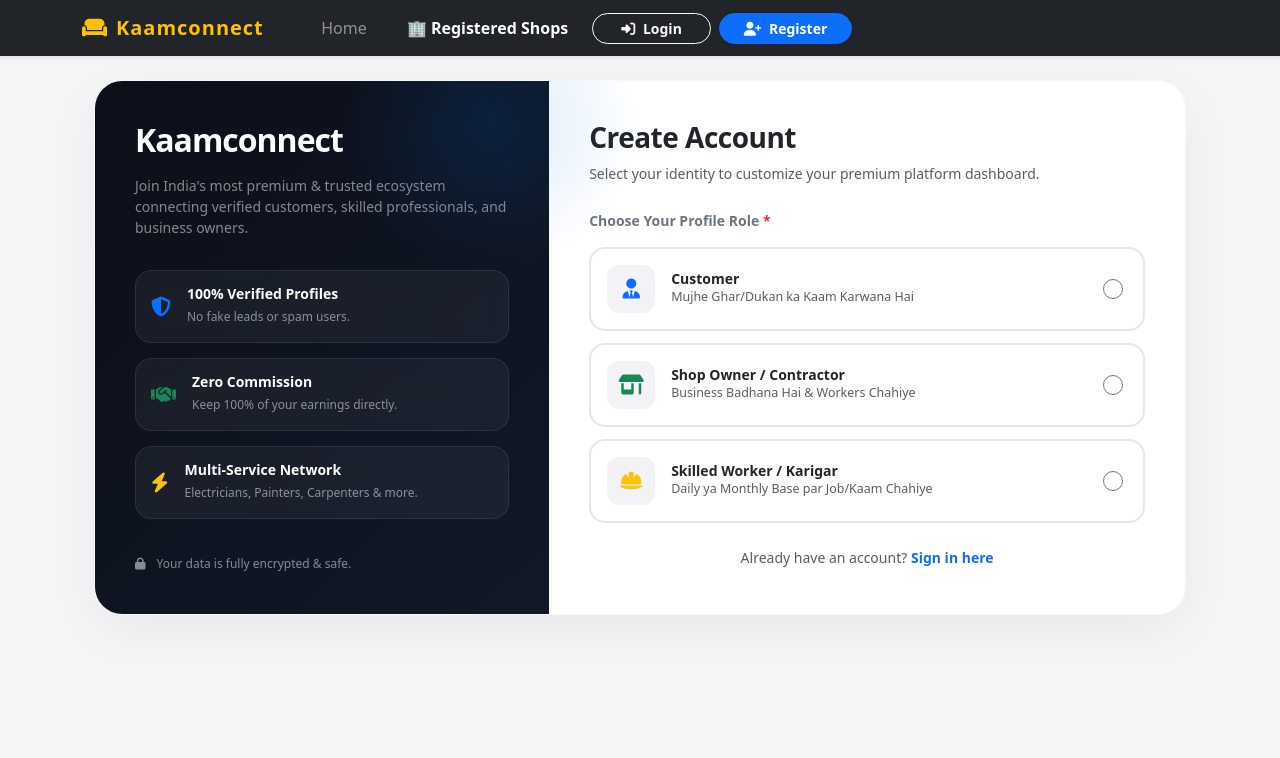
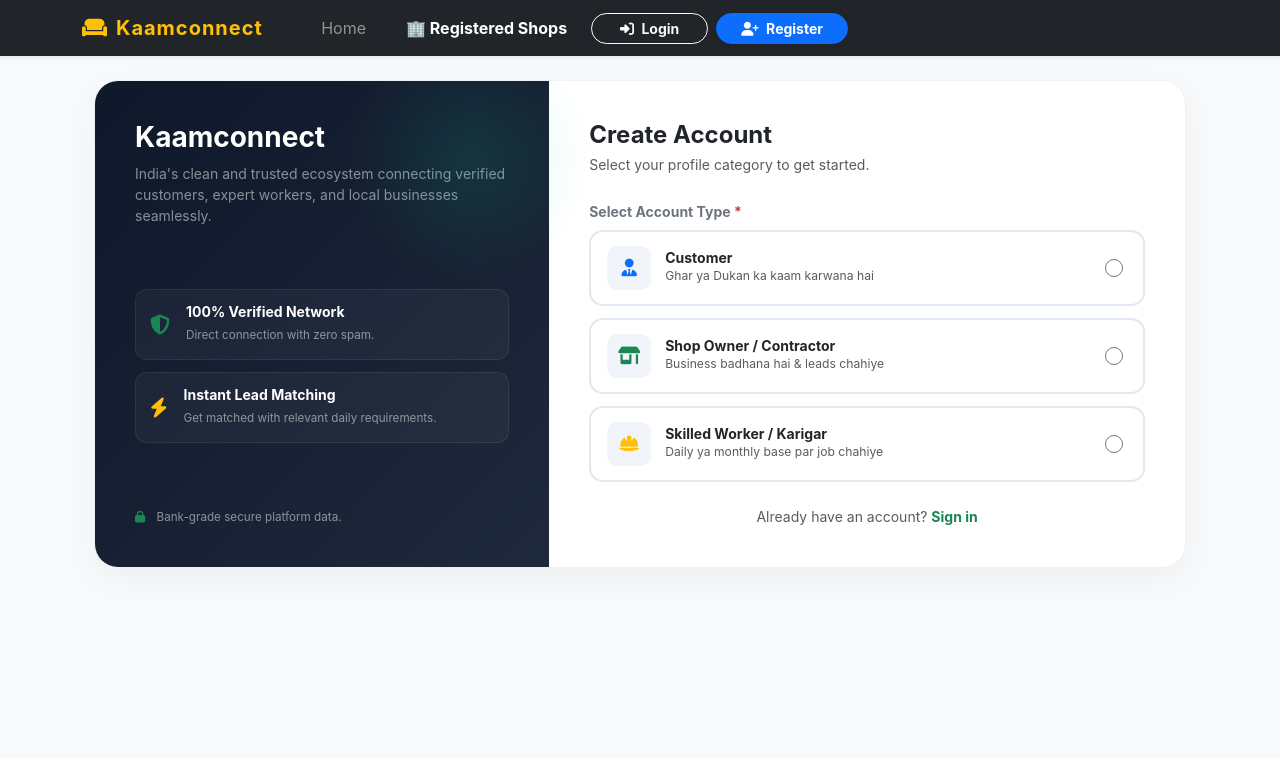
Before and after one commit to kaamconnect01/kaamconnect, a Flask app: page /signup in a window 1280 px wide. Shown: the top 758 px of the page. Run offline with Flask 3, Linux system fonts and the light colour scheme; some libraries are stand-ins or nearby versions.

Commit message:
Update signup.html

```diff
--- a/templates/signup.html
+++ b/templates/signup.html
@@ -2,30 +2,32 @@
 {% block content %}
 <style>
     /* =========================================
-       PREMIUM APPLE-STYLE SIGNUP DESIGN (MOBILE OPTIMIZED)
+       GROWW-INSPIRED CLEAN & MODERN SIGNUP DESIGN
        ========================================= */
     :root {
-        --apple-blue: #0071e3;
-        --apple-dark: #1d1d1f;
-        --apple-gray: #86868b;
-        --apple-bg: #fbfbfd;
+        --groww-green: #00d09c;
+        --groww-green-dark: #00b386;
+        --groww-dark: #191c1f;
+        --groww-gray: #7c828a;
+        --groww-bg: #f8f9fa;
     }
 
     body {
-        background-color: #f5f5f7;
+        background-color: var(--groww-bg);
+        font-family: -apple-system, BlinkMacSystemFont, "Segoe UI", Roboto, Helvetica, Arial, sans-serif;
     }
 
     .signup-container {
         background: #ffffff;
-        border-radius: 28px;
-        box-shadow: 0 15px 50px rgba(0,0,0,0.05);
+        border-radius: 24px;
+        box-shadow: 0 10px 30px rgba(0, 0, 0, 0.04);
         overflow: hidden;
-        border: 1px solid rgba(0,0,0,0.03);
+        border: 1px solid #edf2f7;
     }
 
-    /* Branding Window Layout */
+    /* Left Branding Sidebar */
     .brand-side {
-        background: linear-gradient(135deg, #0b0f19 0%, #111827 100%);
+        background: linear-gradient(135deg, #0f172a 0%, #1e293b 100%);
         color: white;
         padding: 40px;
         display: flex;
@@ -34,15 +36,15 @@
         position: relative;
     }
     .brand-side::before {
-        content: ''; position: absolute; top: -20%; right: -20%;
-        width: 300px; height: 300px; background: radial-gradient(circle, rgba(0, 113, 227, 0.15) 0%, transparent 70%);
+        content: ''; position: absolute; top: -10%; right: -10%;
+        width: 250px; height: 250px; background: radial-gradient(circle, rgba(0, 208, 156, 0.12) 0%, transparent 70%);
     }
 
     .form-side {
         padding: 40px;
     }
 
-    /* Premium Identity Cards instead of Dropdown */
+    /* Role Cards Selection */
     .role-card-group {
         display: flex;
         flex-direction: column;
@@ -50,11 +52,11 @@
     }
 
     .role-card {
-        border: 2px solid #e5e5ea;
-        border-radius: 16px;
-        padding: 16px;
+        border: 2px solid #e2e8f0;
+        border-radius: 14px;
+        padding: 14px 16px;
         cursor: pointer;
-        transition: all 0.25s cubic-bezier(0.4, 0, 0.2, 1);
+        transition: all 0.2s ease;
         background-color: #ffffff;
         display: flex;
         align-items: center;
@@ -62,15 +64,14 @@
     }
 
     .role-card:hover {
-        border-color: #b0b0b5;
-        background-color: #fafafa;
+        border-color: #cbd5e1;
+        background-color: #fafbfc;
     }
 
-    /* Active State Style */
     .role-card.active {
-        border-color: var(--apple-blue);
-        background-color: rgba(0, 113, 227, 0.04);
-        box-shadow: 0 4px 12px rgba(0, 113, 227, 0.08);
+        border-color: var(--groww-green);
+        background-color: rgba(0, 208, 156, 0.03);
+        box-shadow: 0 4px 12px rgba(0, 208, 156, 0.08);
     }
 
     .role-card input[type="radio"] {
@@ -78,133 +79,109 @@
         right: 20px;
         top: 50%;
         transform: translateY(-50%);
-        width: 20px;
-        height: 20px;
-        accent-color: var(--apple-blue);
+        width: 18px;
+        height: 18px;
+        accent-color: var(--groww-green);
         cursor: pointer;
     }
 
     .role-icon-box {
-        width: 48px;
-        height: 48px;
-        border-radius: 12px;
-        background-color: #f2f2f7;
+        width: 44px;
+        height: 44px;
+        border-radius: 10px;
+        background-color: #f1f5f9;
         display: flex;
         align-items: center;
         justify-content: center;
-        margin-right: 16px;
-        font-size: 1.25rem;
-        transition: all 0.3s ease;
+        margin-right: 14px;
+        font-size: 1.1rem;
+        transition: all 0.2s ease;
     }
 
     .role-card.active .role-icon-box {
-        background-color: var(--apple-blue);
+        background-color: var(--groww-green);
         color: white !important;
     }
 
     .form-control, .form-select {
-        border-radius: 12px;
-        padding: 12px 16px;
-        border: 1px solid #d2d2d7;
-        background-color: #fbfbfd;
-        font-size: 0.95rem;
-        transition: all 0.3s ease;
+        border-radius: 10px;
+        padding: 11px 14px;
+        border: 1px solid #cbd5e1;
+        background-color: #ffffff;
+        font-size: 0.92rem;
+        transition: all 0.2s ease;
     }
     .form-control:focus, .form-select:focus {
-        border-color: var(--apple-blue);
-        box-shadow: 0 0 0 4px rgba(0, 113, 227, 0.1);
+        border-color: var(--groww-green);
+        box-shadow: 0 0 0 3px rgba(0, 208, 156, 0.15);
         background-color: #ffffff;
     }
 
     .input-group-text {
-        background-color: #fbfbfd;
-        border: 1px solid #d2d2d7;
-        border-radius: 12px 0 0 12px;
-        color: var(--apple-gray);
+        background-color: #f8fafc;
+        border: 1px solid #cbd5e1;
+        border-radius: 10px 0 0 10px;
+        color: var(--groww-gray);
     }
     .has-icon .form-control {
-        border-radius: 0 12px 12px 0;
+        border-radius: 0 10px 10px 0;
     }
 
-    .apple-btn-primary {
-        background: linear-gradient(90deg, #0071e3, #005bb5);
-        color: white;
-        border-radius: 980px;
-        padding: 14px;
-        font-weight: 600;
+    .groww-btn-primary {
+        background: var(--groww-green);
+        color: #0f172a;
+        border-radius: 12px;
+        padding: 13px;
+        font-weight: 700;
         border: none;
-        transition: all 0.3s ease;
-        box-shadow: 0 5px 15px rgba(0, 113, 227, 0.2);
+        transition: all 0.2s ease;
+        box-shadow: 0 4px 12px rgba(0, 208, 156, 0.25);
     }
-    .apple-btn-primary:hover {
-        transform: scale(1.01);
-        box-shadow: 0 8px 20px rgba(0, 113, 227, 0.3);
-        color: white;
+    .groww-btn-primary:hover {
+        background: var(--groww-green-dark);
+        color: #0f172a;
+        box-shadow: 0 6px 16px rgba(0, 208, 156, 0.35);
     }
 
     .trust-item {
-        background: rgba(255, 255, 255, 0.05);
-        border: 1px solid rgba(255, 255, 255, 0.08);
-        padding: 15px;
-        border-radius: 16px;
-        margin-bottom: 15px;
-        backdrop-filter: blur(10px);
+        background: rgba(255, 255, 255, 0.04);
+        border: 1px solid rgba(255, 255, 255, 0.07);
+        padding: 14px;
+        border-radius: 12px;
+        margin-bottom: 12px;
     }
 
-    /* Enhanced Smooth Animations */
     @keyframes fadeInUp {
-        0% { opacity: 0; transform: translateY(15px); }
+        0% { opacity: 0; transform: translateY(10px); }
         100% { opacity: 1; transform: translateY(0); }
     }
     .dynamic-field-anim {
-        animation: fadeInUp 0.4s cubic-bezier(0.16, 1, 0.3, 1) forwards;
+        animation: fadeInUp 0.3s ease forwards;
     }
 
-    /* Mobile Responsive Tweaks */
     @media (max-width: 991.98px) {
-        .form-side {
-            padding: 24px 20px;
-        }
-        .brand-side {
-            padding: 30px 20px;
-        }
-        .role-card {
-            padding: 12px;
-        }
-        .role-icon-box {
-            width: 40px;
-            height: 40px;
-            margin-right: 12px;
-            font-size: 1.1rem;
-        }
+        .form-side { padding: 24px 20px; }
+        .brand-side { padding: 30px 20px; }
     }
 </style>
 
-<div class="container mt-3 mb-5">
+<div class="container mt-4 mb-5">
     <div class="row signup-container g-0 d-flex flex-column-reverse flex-lg-row">
 
+        <!-- Left Banner Sidebar -->
         <div class="col-lg-5 brand-side">
             <div>
-                <h2 class="fw-bold mb-3" style="letter-spacing: -1px;">Kaamconnect</h2>
-                <p class="text-white-50 small">Join India's most premium & trusted ecosystem connecting verified customers, skilled professionals, and business owners.</p>
+                <h3 class="fw-bold mb-2 tracking-tight">Kaamconnect</h3>
+                <p class="text-white-50 small">India's clean and trusted ecosystem connecting verified customers, expert workers, and local businesses seamlessly.</p>
             </div>
 
             <div class="my-3">
                 <div class="trust-item">
                     <div class="d-flex align-items-center">
-                        <i class="fa-solid fa-shield-halved text-primary fa-lg me-3"></i>
+                        <i class="fa-solid fa-shield-halved text-success fa-lg me-3"></i>
                         <div>
-                            <h6 class="mb-0 fw-bold text-white small">100% Verified Profiles</h6>
-                            <small class="text-white-50" style="font-size: 0.75rem;">No fake leads or spam users.</small>
-                        </div>
-                    </div>
-                </div>
-                <div class="trust-item">
-                    <div class="d-flex align-items-center">
-                        <i class="fa-solid fa-handshake text-success fa-lg me-3"></i>
-                        <div>
-                            <h6 class="mb-0 fw-bold text-white small">Zero Commission</h6>
-                            <small class="text-white-50" style="font-size: 0.75rem;">Keep 100% of your earnings directly.</small>
+                            <h6 class="mb-0 fw-bold text-white small">100% Verified Network</h6>
+                            <small class="text-white-50" style="font-size: 0.73rem;">Direct connection with zero spam.</small>
                         </div>
                     </div>
                 </div>
@@ -212,28 +189,29 @@
                     <div class="d-flex align-items-center">
                         <i class="fa-solid fa-bolt text-warning fa-lg me-3"></i>
                         <div>
-                            <h6 class="mb-0 fw-bold text-white small">Multi-Service Network</h6>
-                            <small class="text-white-50" style="font-size: 0.75rem;">Electricians, Painters, Carpenters & more.</small>
+                            <h6 class="mb-0 fw-bold text-white small">Instant Lead Matching</h6>
+                            <small class="text-white-50" style="font-size: 0.73rem;">Get matched with relevant daily requirements.</small>
                         </div>
                     </div>
                 </div>
             </div>
 
             <div>
-                <small class="text-white-50" style="font-size: 0.75rem;"><i class="fa-solid fa-lock me-2"></i> Your data is fully encrypted & safe.</small>
+                <small class="text-white-50" style="font-size: 0.73rem;"><i class="fa-solid fa-lock me-2 text-success"></i> Bank-grade secure platform data.</small>
             </div>
         </div>
 
+        <!-- Right Form Side -->
         <div class="col-lg-7 form-side">
             <div class="mb-4">
-                <h3 class="fw-bold text-dark" style="letter-spacing: -0.5px;">Create Account</h3>
-                <p class="text-muted small">Select your identity to customize your premium platform dashboard.</p>
+                <h4 class="fw-bold text-dark mb-1">Create Account</h4>
+                <p class="text-muted small">Select your profile category to get started.</p>
             </div>
 
             <form method="POST">
 
                 <div class="mb-4">
-                    <label class="form-label fw-bold small text-secondary mb-3">Choose Your Profile Role <span class="text-danger">*</span></label>
+                    <label class="form-label fw-bold small text-secondary mb-2">Select Account Type <span class="text-danger">*</span></label>
                     <div class="role-card-group">
 
                         <div class="role-card" id="card_customer" onclick="selectRole('customer')">
@@ -242,7 +220,7 @@
                             </div>
                             <div class="flex-grow-1 pe-4">
                                 <h6 class="fw-bold text-dark mb-0 small">Customer</h6>
-                                <p class="text-muted mb-0" style="font-size: 0.78rem;">Mujhe Ghar/Dukan ka Kaam Karwana Hai</p>
+                                <p class="text-muted mb-0" style="font-size: 0.76rem;">Ghar ya Dukan ka kaam karwana hai</p>
                             </div>
                             <input type="radio" name="role" id="role_customer" value="customer" required>
                         </div>
@@ -253,7 +231,7 @@
                             </div>
                             <div class="flex-grow-1 pe-4">
                                 <h6 class="fw-bold text-dark mb-0 small">Shop Owner / Contractor</h6>
-                                <p class="text-muted mb-0" style="font-size: 0.78rem;">Business Badhana Hai & Workers Chahiye</p>
+                                <p class="text-muted mb-0" style="font-size: 0.76rem;">Business badhana hai & leads chahiye</p>
                             </div>
                             <input type="radio" name="role" id="role_shop_owner" value="shop_owner">
                         </div>
@@ -264,7 +242,7 @@
                             </div>
                             <div class="flex-grow-1 pe-4">
                                 <h6 class="fw-bold text-dark mb-0 small">Skilled Worker / Karigar</h6>
-                                <p class="text-muted mb-0" style="font-size: 0.78rem;">Daily ya Monthly Base par Job/Kaam Chahiye</p>
+                                <p class="text-muted mb-0" style="font-size: 0.76rem;">Daily ya monthly base par job chahiye</p>
                             </div>
                             <input type="radio" name="role" id="role_worker" value="worker">
                         </div>
@@ -272,6 +250,7 @@
                     </div>
                 </div>
 
+                <!-- Common Credentials Fields -->
                 <div id="commonCredentials" style="display: none;" class="dynamic-field-anim">
                     <div class="row g-3 mb-3">
                         <div class="col-12">
@@ -294,28 +273,29 @@
                             <label class="form-label small fw-bold text-secondary">Password</label>
                             <div class="input-group has-icon">
                                 <span class="input-group-text"><i class="fa-solid fa-lock"></i></span>
-                                <input type="password" name="password" class="form-control" required placeholder="Create strong password">
+                                <input type="password" name="password" class="form-control" required placeholder="Create password">
                             </div>
                         </div>
                     </div>
                 </div>
 
+                <!-- Professional & Shop Fields (Dynamic) -->
                 <div id="proFields" style="display: none;" class="dynamic-field-anim">
-                    <hr class="text-muted my-4">
-                    <h6 class="fw-bold text-dark mb-3"><i class="fa-solid fa-briefcase me-2 text-primary"></i>Professional Information</h6>
+                    <hr class="text-muted my-3 opacity-25">
+                    <h6 class="fw-bold text-dark mb-3 small"><i class="fa-solid fa-briefcase me-2 text-success"></i>Professional Details</h6>
 
-                    <!-- Shop Name Input Field -->
-                    <div class="mb-3" id="shop_name_group">
-                        <label class="form-label fw-bold text-secondary">Shop / Business Name</label>
+                    <!-- Shop Name Input Field (Shown ONLY for Shop Owners) -->
+                    <div class="mb-3" id="shopNameContainer" style="display: none;">
+                        <label class="form-label small fw-bold text-secondary">Shop / Business Name</label>
                         <div class="input-group">
-                            <span class="input-group-text bg-white"><i class="bi bi-shop text-muted"></i></span>
-                            <input type="text" name="shop_name" class="form-control" placeholder="Enter your shop or business name">
+                            <span class="input-group-text bg-white"><i class="fa-solid fa-shop text-muted"></i></span>
+                            <input type="text" name="shop_name" id="shopNameInput" class="form-control" placeholder="Enter your shop or business name">
                         </div>
                     </div>
 
                     <div class="row g-3 mb-3">
                         <div class="col-12">
-                            <label class="form-label small fw-bold text-secondary">Complete Work Address / Location</label>
+                            <label class="form-label small fw-bold text-secondary">Complete Address / Location</label>
                             <div class="input-group has-icon">
                                 <span class="input-group-text"><i class="fa-solid fa-location-dot"></i></span>
                                 <textarea name="address" id="addressInput" class="form-control" rows="2" placeholder="Gali, Shop No, City, State..."></textarea>
@@ -342,13 +322,14 @@
                             <label class="form-label small fw-bold text-secondary">Expertise / Skill Category</label>
                             <div class="input-group has-icon">
                                 <span class="input-group-text"><i class="fa-solid fa-screwdriver-wrench"></i></span>
-                                <input type="text" name="expertise" id="expertInput" class="form-control" placeholder="e.g. Electrician, Carpenter, Sofa Maker">
+                                <input type="text" name="expertise" id="expertInput" class="form-control" placeholder="e.g. Electrician, Painter">
                             </div>
                         </div>
                     </div>
                 </div>
 
-                <div id="workerFields" style="display: none;" class="mb-4 dynamic-field-anim">
+                <!-- Worker Specific Daily Wage Field -->
+                <div id="workerFields" style="display: none;" class="mb-3 dynamic-field-anim">
                     <div class="col-12">
                         <label class="form-label small fw-bold text-secondary">Expected Daily Wage / Per Day Amount (₹)</label>
                         <div class="input-group has-icon">
@@ -358,12 +339,13 @@
                     </div>
                 </div>
 
-                <div id="actionContainer" style="display: none;" class="dynamic-field-anim">
-                    <button type="submit" class="btn apple-btn-primary w-100 py-3 mt-2 fw-bold">Create Account</button>
+                <!-- Submit Button Container -->
+                <div id="actionContainer" style="display: none;" class="dynamic-field-anim mt-4">
+                    <button type="submit" class="btn groww-btn-primary w-100 py-3 fw-bold">Create Account</button>
                 </div>
 
                 <div class="text-center mt-4">
-                    <p class="text-muted small mb-0">Already have an account? <a href="{{ url_for('login') }}" class="text-primary fw-bold text-decoration-none">Sign in here</a></p>
+                    <p class="text-muted small mb-0">Already have an account? <a href="{{ url_for('login') }}" class="text-success fw-bold text-decoration-none">Sign in</a></p>
                 </div>
             </form>
         </div>
@@ -373,42 +355,48 @@
 
 <script>
     function selectRole(role) {
-        // 1. Uncheck all radio inputs and remove active status from cards
+        // 1. Reset card states and select clicked radio
         document.querySelectorAll('.role-card').forEach(card => card.classList.remove('active'));
-
-        // 2. Set the selected active card state
         document.getElementById('role_' + role).checked = true;
         document.getElementById('card_' + role).classList.add('active');
 
-        // 3. Elements mapping pointers
+        // 2. DOM elements
         const commonCredentials = document.getElementById('commonCredentials');
         const proFields = document.getElementById('proFields');
+        const shopNameContainer = document.getElementById('shopNameContainer');
+        const shopNameInput = document.getElementById('shopNameInput');
         const workerFields = document.getElementById('workerFields');
         const actionContainer = document.getElementById('actionContainer');
 
         const reqInputs = [document.getElementById('addressInput'), document.getElementById('expInput'), document.getElementById('expertInput')];
         const wageInput = document.getElementById('wageInput');
 
-        // Show core inputs immediately after any role selection
+        // Show standard base fields
         commonCredentials.style.display = 'block';
         actionContainer.style.display = 'block';
 
-        // 4. Handle logical display updates per clean profile rule
+        // 3. Conditional adjustments per role
         if (role === 'customer') {
             proFields.style.display = 'none';
+            shopNameContainer.style.display = 'none';
             workerFields.style.display = 'none';
+            shopNameInput.removeAttribute('required');
             reqInputs.forEach(input => input.removeAttribute('required'));
             wageInput.removeAttribute('required');
         }
         else if (role === 'shop_owner') {
             proFields.style.display = 'block';
+            shopNameContainer.style.display = 'block'; // Show shop name for shop owner
             workerFields.style.display = 'none';
+            shopNameInput.setAttribute('required', 'true');
             reqInputs.forEach(input => input.setAttribute('required', 'true'));
             wageInput.removeAttribute('required');
         }
         else if (role === 'worker') {
             proFields.style.display = 'block';
+            shopNameContainer.style.display = 'none'; // REMOVED shop name for worker
             workerFields.style.display = 'block';
+            shopNameInput.removeAttribute('required');
             reqInputs.forEach(input => input.setAttribute('required', 'true'));
             wageInput.setAttribute('required', 'true');
         }
```
